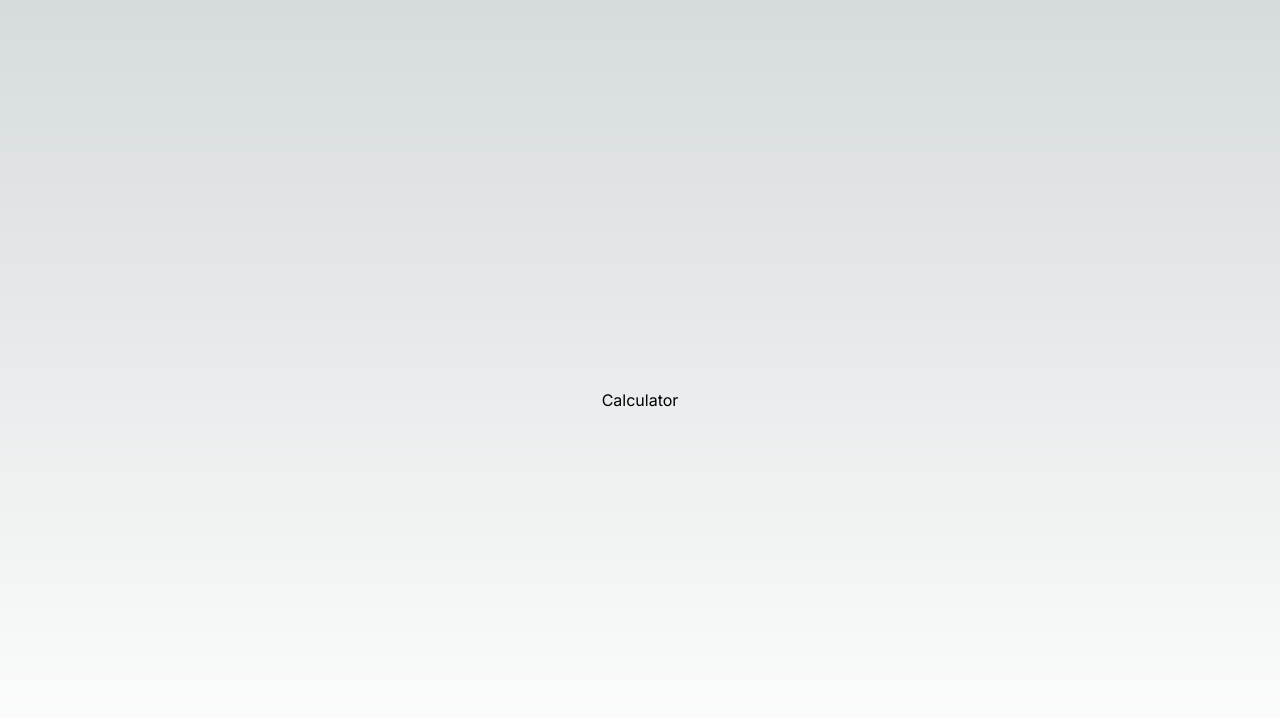
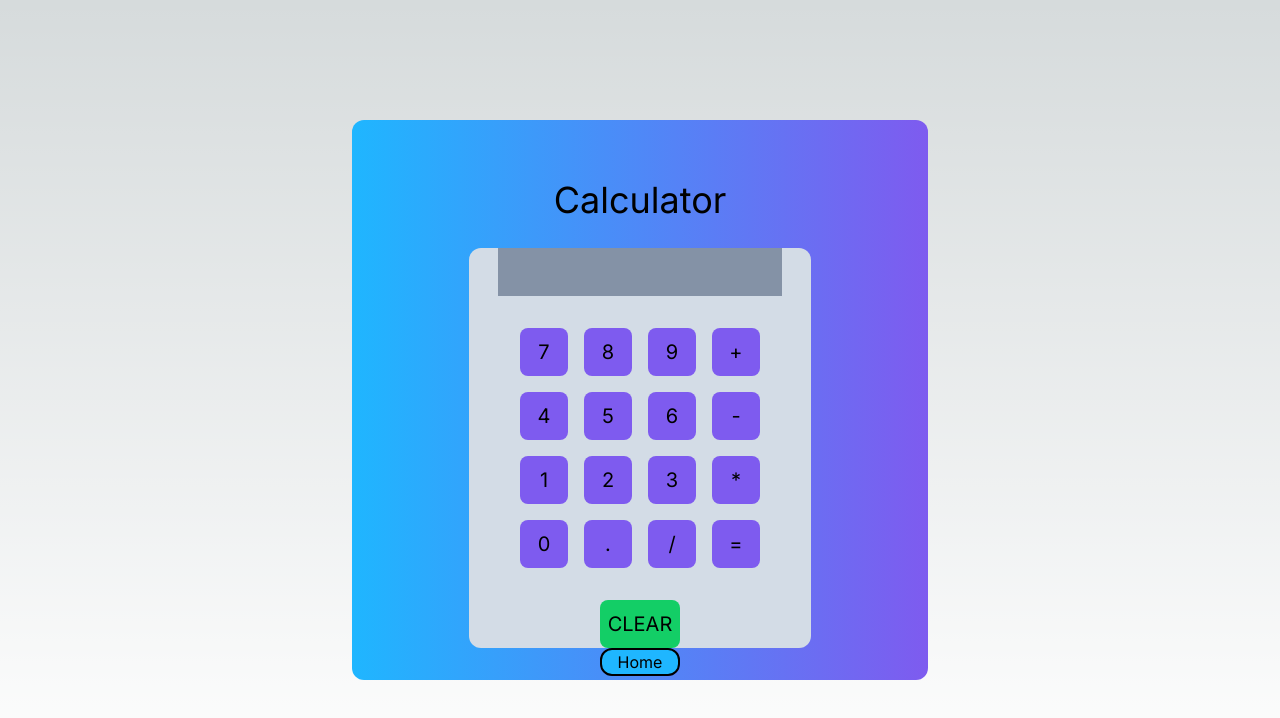
Before and after one commit to Trile16/everyday-widgets, a Next.js app: page /calculator in a window 1280 px wide. Shown: the top 718 px of the page. Built offline with nearby package versions, Linux system fonts and the light colour scheme.

Commit message:
calculator completed/v1 complete

```diff
--- a/src/app/calculator/page.jsx
+++ b/src/app/calculator/page.jsx
@@ -1,3 +1,211 @@
+"use client";
+
+import { useState } from "react";
+import Link from "next/link";
+
 export default function Calculator() {
-  return <>Calculator</>;
+  const [calculation, setCalculation] = useState([]);
+  const [accCalc, setAccCalc] = useState("");
+
+  return (
+    <div className="bg-gradient-to-r from-blue to-purple rounded-xl p-8 w-5/6 max-w-xl h-5/6 flex flex-col justify-between items-center">
+      <h1 className="text-4xl/8 p-8 text-center">Calculator</h1>
+      <div className="h-5/6 w-8/12 bg-gray-light rounded-xl flex flex-col justify-center items-center">
+        <h2 className="h-12 w-5/6 bg-gray flex justify-end items-center text-5xl">
+          {accCalc}
+        </h2>
+        <br />
+        <div className="w-5/6 text-center">
+          <button
+            className="bg-purple text-xl w-12 h-12 m-2 rounded-lg"
+            onClick={() => {
+              setCalculation([...calculation, 7]);
+              setAccCalc([...calculation, 7].join(""));
+            }}
+          >
+            7
+          </button>
+          <button
+            className="bg-purple text-xl w-12 h-12 m-2 rounded-lg"
+            onClick={() => {
+              setCalculation([...calculation, 8]);
+              setAccCalc([...calculation, 8].join(""));
+            }}
+          >
+            8
+          </button>
+          <button
+            className="bg-purple text-xl w-12 h-12 m-2 rounded-lg"
+            onClick={() => {
+              setCalculation([...calculation, 9]);
+              setAccCalc([...calculation, 9].join(""));
+            }}
+          >
+            9
+          </button>
+          <button
+            className="bg-purple text-xl w-12 h-12 m-2 rounded-lg"
+            onClick={() => {
+              if (
+                calculation[calculation.length - 1] != "+" &&
+                calculation[calculation.length - 1] != "-" &&
+                calculation[calculation.length - 1] != "*" &&
+                calculation[calculation.length - 1] != "/"
+              ) {
+                setCalculation([...calculation, "+"]);
+                setAccCalc([...calculation, "+"].join(""));
+              }
+            }}
+          >
+            +
+          </button>
+          <button
+            className="bg-purple text-xl w-12 h-12 m-2 rounded-lg"
+            onClick={() => {
+              setCalculation([...calculation, 4]);
+              setAccCalc([...calculation, 4].join(""));
+            }}
+          >
+            4
+          </button>
+          <button
+            className="bg-purple text-xl w-12 h-12 m-2 rounded-lg"
+            onClick={() => {
+              setCalculation([...calculation, 5]);
+              setAccCalc([...calculation, 5].join(""));
+            }}
+          >
+            5
+          </button>
+          <button
+            className="bg-purple text-xl w-12 h-12 m-2 rounded-lg"
+            onClick={() => {
+              setCalculation([...calculation, 6]);
+              setAccCalc([...calculation, 6].join(""));
+            }}
+          >
+            6
+          </button>
+          <button
+            className="bg-purple text-xl w-12 h-12 m-2 rounded-lg"
+            onClick={() => {
+              if (
+                calculation[calculation.length - 1] != "+" &&
+                calculation[calculation.length - 1] != "-" &&
+                calculation[calculation.length - 1] != "*" &&
+                calculation[calculation.length - 1] != "/"
+              ) {
+                setCalculation([...calculation, "-"]);
+                setAccCalc([...calculation, "-"].join(""));
+              }
+            }}
+          >
+            -
+          </button>
+          <button
+            className="bg-purple text-xl w-12 h-12 m-2 rounded-lg"
+            onClick={() => {
+              setCalculation([...calculation, 1]);
+              setAccCalc([...calculation, 1].join(""));
+            }}
+          >
+            1
+          </button>
+          <button
+            className="bg-purple text-xl w-12 h-12 m-2 rounded-lg"
+            onClick={() => {
+              setCalculation([...calculation, 2]);
+              setAccCalc([...calculation, 2].join(""));
+            }}
+          >
+            2
+          </button>
+          <button
+            className="bg-purple text-xl w-12 h-12 m-2 rounded-lg"
+            onClick={() => {
+              setCalculation([...calculation, 3]);
+              setAccCalc([...calculation, 3].join(""));
+            }}
+          >
+            3
+          </button>
+          <button
+            className="bg-purple text-xl w-12 h-12 m-2 rounded-lg"
+            onClick={() => {
+              if (
+                calculation[calculation.length - 1] != "+" &&
+                calculation[calculation.length - 1] != "-" &&
+                calculation[calculation.length - 1] != "*" &&
+                calculation[calculation.length - 1] != "/"
+              ) {
+                setCalculation([...calculation, "*"]);
+                setAccCalc([...calculation, "*"].join(""));
+              }
+            }}
+          >
+            *
+          </button>
+          <button
+            className="bg-purple text-xl w-12 h-12 m-2 rounded-lg"
+            onClick={() => {
+              setCalculation([...calculation, 0]);
+              setAccCalc([...calculation, 0].join(""));
+            }}
+          >
+            0
+          </button>
+          <button
+            className="bg-purple text-xl w-12 h-12 m-2 rounded-lg"
+            onClick={() => {
+              setCalculation([...calculation, "."]);
+              setAccCalc([...calculation, "."].join(""));
+            }}
+          >
+            .
+          </button>
+          <button
+            className="bg-purple text-xl w-12 h-12 m-2 rounded-lg"
+            onClick={() => {
+              if (
+                calculation[calculation.length - 1] != "+" &&
+                calculation[calculation.length - 1] != "-" &&
+                calculation[calculation.length - 1] != "*" &&
+                calculation[calculation.length - 1] != "/"
+              ) {
+                setCalculation([...calculation, "/"]);
+                setAccCalc([...calculation, "/"].join(""));
+              }
+            }}
+          >
+            /
+          </button>
+          <button
+            className="bg-purple text-xl w-12 h-12 m-2 rounded-lg"
+            onClick={() => {
+              setCalculation([eval(accCalc)]);
+              setAccCalc(eval(accCalc));
+            }}
+          >
+            =
+          </button>
+        </div>
+        <br />
+        <button
+          className="bg-green text-xl w-20 h-12 rounded-lg"
+          onClick={() => {
+            setCalculation([]);
+            setAccCalc("");
+          }}
+        >
+          CLEAR
+        </button>
+      </div>
+      <Link
+        href="/"
+        className="bg-blue rounded-xl w-20 text-center border-2 transition hover:border-green"
+      >
+        Home
+      </Link>
+    </div>
+  );
 }
--- a/src/app/clock/page.jsx
+++ b/src/app/clock/page.jsx
@@ -22,7 +22,7 @@ export default function Clock() {
       </div>
       <Link
         href="/"
-        className="bg-blue w-fit rounded-xl m-4 w-1/4 text-center border-2 transition hover:border-green"
+        className="bg-blue rounded-xl w-20 text-center border-2 transition hover:border-green"
       >
         Home
       </Link>
--- a/src/app/page.jsx
+++ b/src/app/page.jsx
@@ -11,7 +11,7 @@ export default function Home() {
           href="/weather"
           className="flex flex-col items-center bg-blue w-fit rounded-xl m-4 w-1/3 border-2 transition hover:border-green"
         >
-          <Image src="/clouds.png" width={125} height={125} alt="weather" />
+          <Image src="/Clouds.png" width={125} height={125} alt="weather" />
           <h2 className="text-xl/8">Weather</h2>
         </Link>
         <Link
--- a/src/app/stopwatch/page.jsx
+++ b/src/app/stopwatch/page.jsx
@@ -43,7 +43,7 @@ export default function Stopwatch() {
       </div>
       <Link
         href="/"
-        className="bg-blue w-fit rounded-xl m-4 w-1/4 text-center border-2 transition hover:border-green"
+        className="bg-blue rounded-xl w-20 text-center border-2 transition hover:border-green"
       >
         Home
       </Link>
--- a/src/app/weather/page.jsx
+++ b/src/app/weather/page.jsx
@@ -16,7 +16,6 @@ export default function Weather() {
         `https://api.openweathermap.org/data/2.5/weather?q=${city}&APPID=${process.env.NEXT_PUBLIC_WEATHERAPIKEY}&units=${tempUnit}`
       );
       const result = await response.json();
-      console.log(result);
       setCityWeather(result);
     }
     getWeather();
@@ -34,7 +33,6 @@ export default function Weather() {
               `https://api.openweathermap.org/data/2.5/weather?q=${city}&APPID=${process.env.NEXT_PUBLIC_WEATHERAPIKEY}&units=${tempUnit}`
             );
             const result = await response.json();
-            console.log(result);
             setCityWeather(result);
           }
           getWeather();
@@ -92,7 +90,7 @@ export default function Weather() {
       )}
       <Link
         href="/"
-        className="bg-blue w-fit rounded-xl m-4 w-1/4 text-center border-2 transition hover:border-green"
+        className="bg-blue rounded-xl w-20 text-center border-2 transition hover:border-green"
       >
         Home
       </Link>
```
